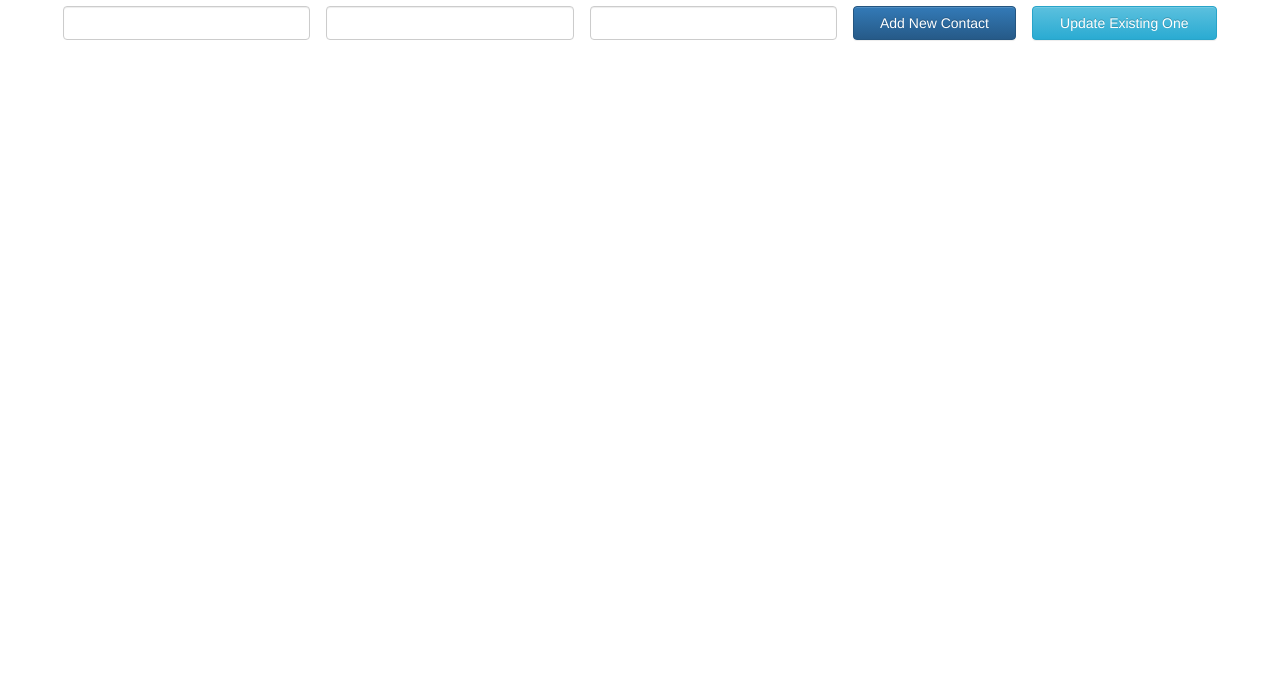
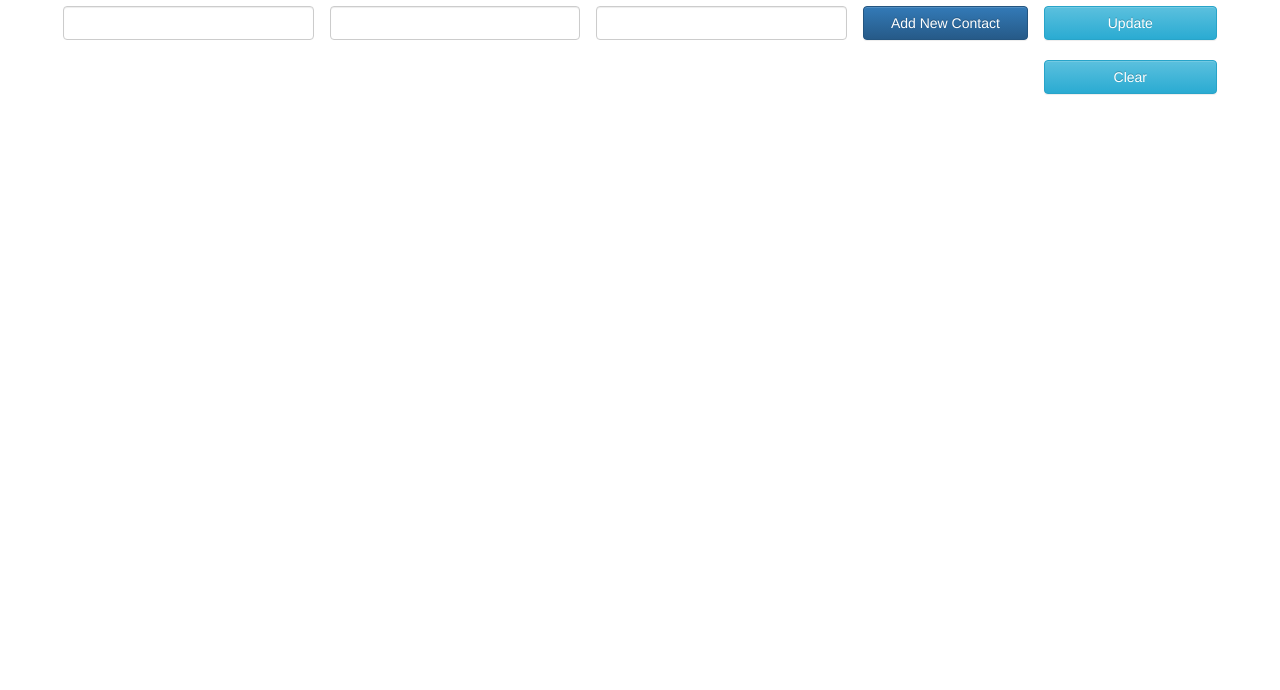
Before and after one commit to GracieChristine/contactlist-with-angular-and-mongodb, a website: page public/index.html in a window 1280 px wide. Shown: the part 110-800 px from the top of the page. Drawn offline with nearby package versions, Linux system fonts and the light colour scheme; no server answers.

Commit message:
Clearing out edit values and enable adding new contact.

```diff
--- a/public/controllers/controller.js
+++ b/public/controllers/controller.js
@@ -30,17 +30,21 @@ app.controller('AppCtrl', function($scope, $http) {
   };
 
   $scope.editContact = function(id) {
-    // console.log(id);
+    console.log(id);
     $http.get('/contactlist/' + id).success(function(response) {
       $scope.contact = response;
     });
   };
 
   $scope.updateContact = function() {
-    // console.log($scope.contact._id);
+    console.log($scope.contact._id);
     $http.put('/contactlist/' + $scope.contact._id, $scope.contact).success(function(response) {
       refresh();
     });
+  };
+
+  $scope.deselectContact = function() {
+    $scope.contact = '';
   }
 
 });
--- a/public/index.html
+++ b/public/index.html
@@ -31,7 +31,11 @@
             <td><input class="form-control" ng-model="contact.email" type="text"></td>
             <td><input class="form-control" ng-model="contact.number" type="text"></td>
             <td><button class="btn btn-primary" ng-click="addContact()">Add New Contact </button></td>
-            <td><button class="btn btn-info" ng-click="updateContact()">Update Existing One</button></td>
+            <td>
+              <button class="btn btn-info" ng-click="updateContact()">Update</button>
+              &nbsp;
+              <button class="btn btn-info" ng-click="deselectContact()">Clear</button>
+            </td>
           </tr>
           <tr ng-repeat="contact in contactlist">
             <td>{{contact.name}}</td>
```
